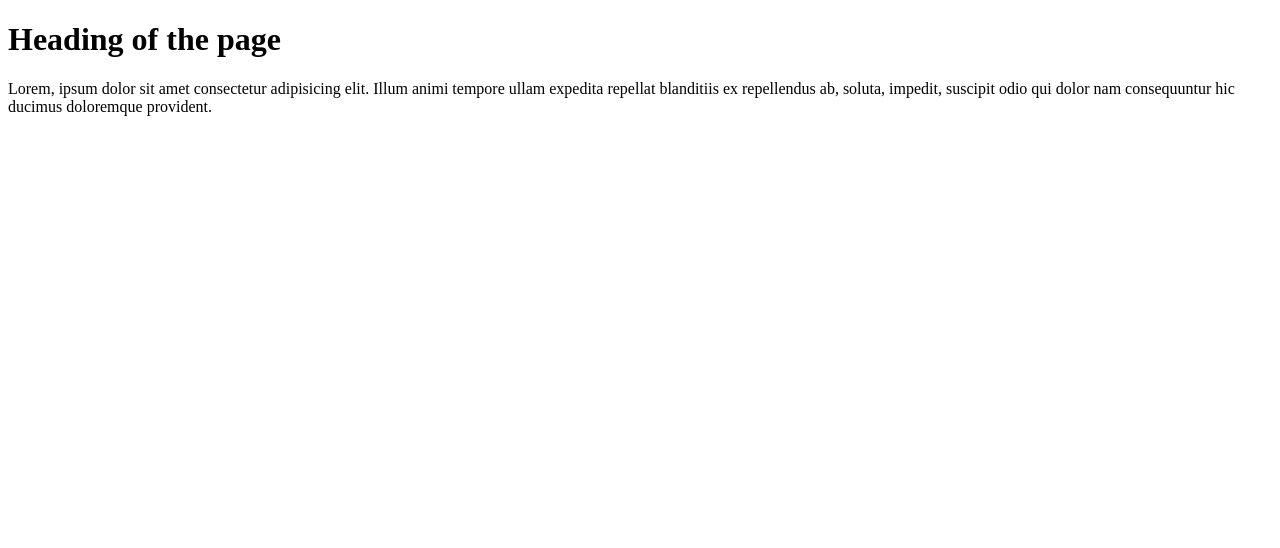
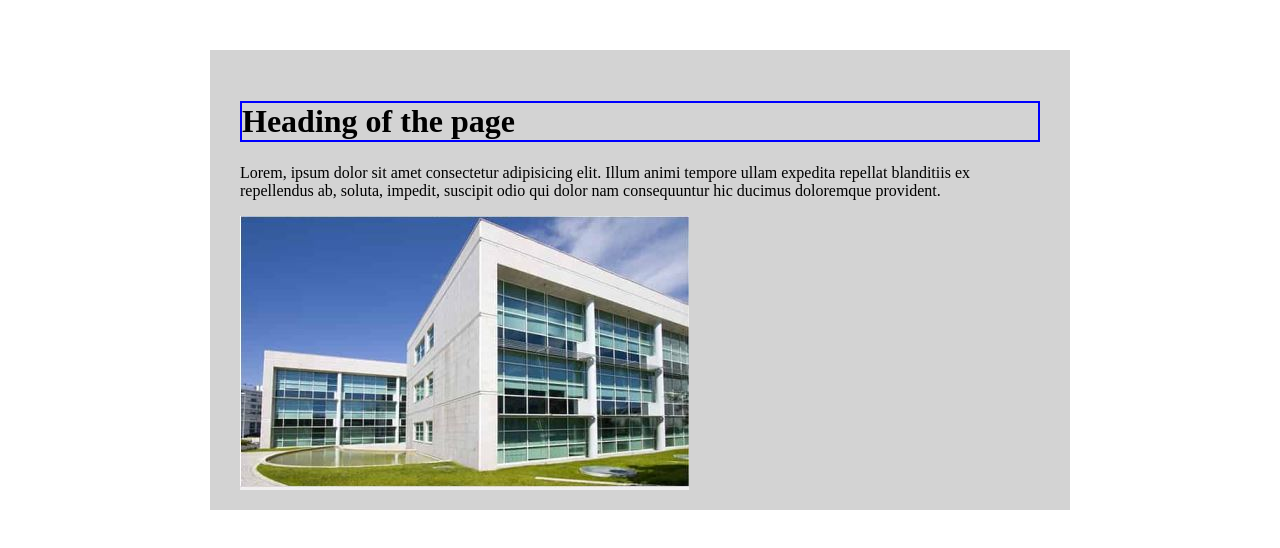
Before and after one commit to vinaykotturi/myhomeportfolio, a website: page dist/index.html in a window 1280 px wide. Drawn offline with Linux system fonts and the light colour scheme; the site is published under a folder, as on GitHub Pages, so addresses that start at the root find nothing.

Commit message:
edited link and image elements

```diff
--- a/dist/index.html
+++ b/dist/index.html
@@ -4,14 +4,14 @@
     <meta charset="UTF-8">
     <meta http-equiv="X-UA-Compatible" content="IE=edge">
     <meta name="viewport" content="width=device-width, initial-scale=1.0">
-    <link rel="stylesheet" href="/dist/style.css">
+    <link rel="stylesheet" href="../dist/style.css">
     <title>my portfolio</title>
 </head>
 <body>
     <div class="container">
         <h1>Heading of the page</h1>
         <p>Lorem, ipsum dolor sit amet consectetur adipisicing elit. Illum animi tempore ullam expedita repellat blanditiis ex repellendus ab, soluta, impedit, suscipit odio qui dolor nam consequuntur hic ducimus doloremque provident.</p>
-        <img src="/dist/grid-image-4.JPG" alt="">
+        <img src="../dist/grid-image-4.JPG" alt="">
     </div>
 </body>
 </html>
```
